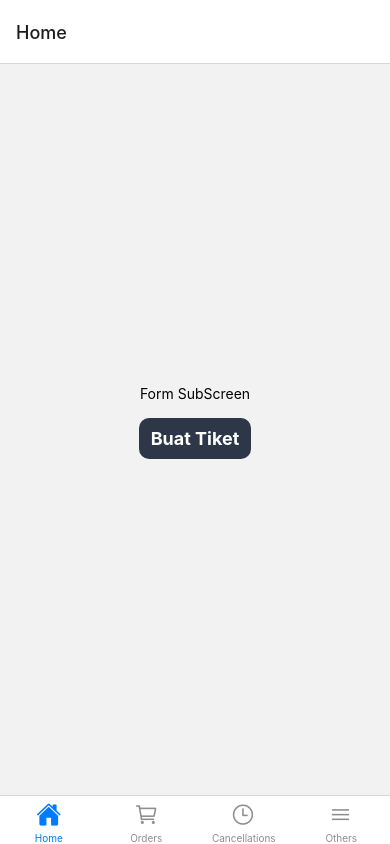
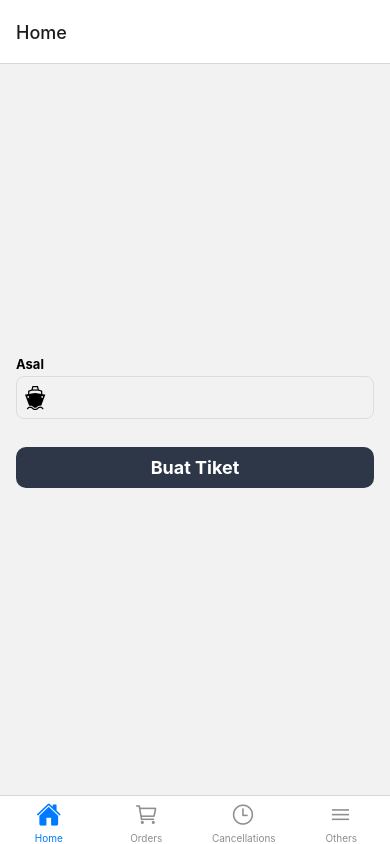
Before and after one commit to josestg/kapalzy, a React Native app: screen / in a window 390 px wide. Built offline with nearby package versions, Linux system fonts and the light colour scheme.

Commit message:
added text-input

```diff
--- a/screen/home/form.tsx
+++ b/screen/home/form.tsx
@@ -1,7 +1,7 @@
 import { NavigationProp, useNavigation } from "@react-navigation/native";
-import { StyleSheet, Text, View } from "react-native";
+import { StyleSheet, View } from "react-native";
 import { HomeStackParamList } from "../../router";
-import { Button } from "../../shared";
+import { Button, Icon, TextInput } from "../../shared";
 
 export const FormSubScreen: React.FC = () => {
   const navigation = useNavigation<NavigationProp<HomeStackParamList>>();
@@ -12,8 +12,13 @@ export const FormSubScreen: React.FC = () => {
 
   return (
     <View style={styles.container}>
-      <Text>Form SubScreen</Text>
-      <Button title="Buat Tiket" onPress={() => handleCreateTicket()} />
+      <View style={styles.form}>
+        <TextInput
+          label="Asal"
+          iconFactory={(focused) => <Icon focused={focused} name="ship" />}
+        />
+        <Button title="Buat Tiket" onPress={() => handleCreateTicket()} />
+      </View>
     </View>
   );
 };
@@ -24,5 +29,10 @@ const styles = StyleSheet.create({
     flex: 1,
     alignItems: "center",
     justifyContent: "center",
+    padding: 16,
+  },
+  form: {
+    width: "100%",
+    display: "flex",
   },
 });
--- /dev/null
+++ b/shared/icon.tsx
@@ -0,0 +1,54 @@
+import {
+  Fontisto,
+  MaterialCommunityIcons,
+  FontAwesome,
+} from "@expo/vector-icons";
+import React from "react";
+
+const ICON = {
+  ship: "ship",
+  service: "seat-passenger",
+  date: "calendar",
+  time: "clock",
+  destination: "arrow-right",
+  user: "user",
+  sex: "intersex",
+};
+
+type IconType = keyof typeof ICON;
+
+interface IconProps {
+  name: IconType;
+  focused: boolean;
+  size?: number;
+}
+
+export const Icon: React.FC<IconProps> = ({ name, focused, size }) => {
+  const color = focused ? "green" : "black";
+  const iconSize = size || 24;
+
+  switch (name) {
+    case ICON.ship:
+    case ICON.destination:
+    case ICON.sex:
+      return (
+        <Fontisto name={ICON[name] as any} size={iconSize} color={color} />
+      );
+    case ICON.service:
+    case ICON.date:
+    case ICON.time:
+      return (
+        <MaterialCommunityIcons
+          name={ICON[name] as any}
+          size={iconSize}
+          color={color}
+        />
+      );
+    case ICON.user:
+      return (
+        <FontAwesome name={ICON[name] as any} size={iconSize} color={color} />
+      );
+    default:
+      throw new Error("unkown name");
+  }
+};
--- a/shared/index.tsx
+++ b/shared/index.tsx
@@ -1,3 +1,5 @@
 import { Button } from "./button";
+import { Icon } from "./icon";
+import { TextInput } from "./input-text";
 
-export { Button };
+export { Button, TextInput, Icon };
--- /dev/null
+++ b/shared/input-text.tsx
@@ -0,0 +1,79 @@
+import { useState } from "react";
+import {
+  KeyboardTypeOptions,
+  StyleProp,
+  StyleSheet,
+  Text,
+  TextInput as RNTextInput,
+  View,
+  ViewStyle,
+} from "react-native";
+
+interface TextInputPops {
+  label: string;
+  iconFactory: (focussed: boolean) => React.ReactElement | null;
+
+  placeholder?: string;
+  mode?: KeyboardTypeOptions;
+  style?: StyleProp<ViewStyle>;
+  onChangeText?: (text: string) => void;
+  value?: string;
+}
+
+export const TextInput: React.FC<TextInputPops> = ({
+  label,
+  iconFactory,
+  placeholder,
+  style,
+  mode,
+  onChangeText,
+  value,
+}) => {
+  const [foucesed, setFocused] = useState(false);
+
+  return (
+    <View style={[styles.container, style]}>
+      <Text style={styles.label}>{label}</Text>
+      <View style={styles.input}>
+        {iconFactory(foucesed)}
+        <RNTextInput
+          editable
+          keyboardType={mode}
+          style={styles.editor}
+          placeholder={placeholder}
+          onFocus={() => setFocused(true)}
+          onBlur={() => setFocused(false)}
+          onChangeText={onChangeText}
+          value={value}
+        />
+      </View>
+    </View>
+  );
+};
+
+const styles = StyleSheet.create({
+  container: {
+    display: "flex",
+    marginBottom: 12,
+  },
+  editor: {
+    flex: 1,
+    marginLeft: 8,
+  },
+  input: {
+    display: "flex",
+    flexDirection: "row",
+    padding: 8,
+    borderWidth: 1,
+    borderColor: "#ddd",
+    width: "100%",
+    borderRadius: 8,
+    shadowColor: "#333",
+    alignItems: "center",
+  },
+  label: {
+    fontSize: 13,
+    fontWeight: "bold",
+    marginBottom: 4,
+  },
+});
```
